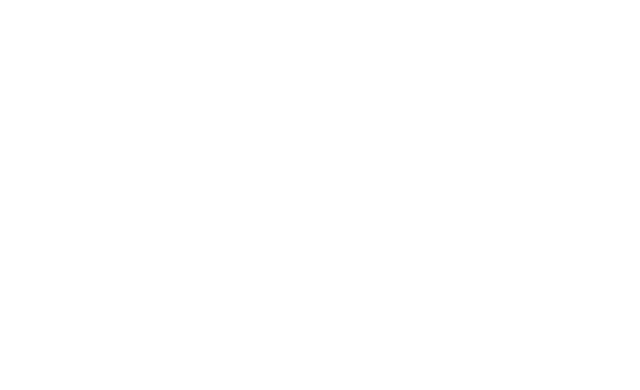
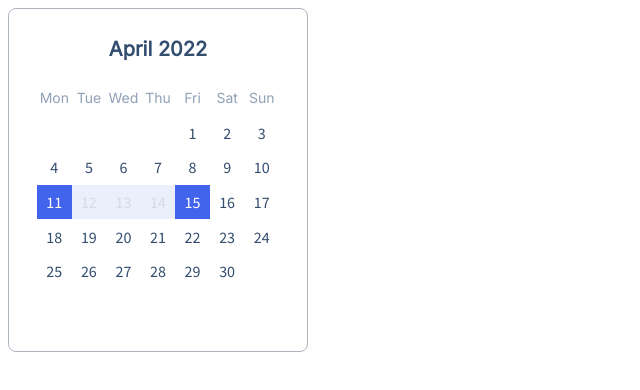
Before and after one commit to js-tasks-ru/htmlcss-20220317_starkhv, a website: page 05-lection3/03-calendar/index.html in a window 1280 px wide. Shown: the whole page, without its empty margins (0-640 px from the left). Drawn offline with Linux system fonts and the light colour scheme.

Commit message:
add solution for lec3-dz3-calendar

```diff
--- a/05-lection3/03-calendar/calendar.css
+++ b/05-lection3/03-calendar/calendar.css
@@ -0,0 +1,71 @@
+.calendar {
+  background: var(--white);
+  border: 1px solid var(--grey-3);
+  box-sizing: border-box;
+  border-radius: 8px;
+  padding: 28px;
+  width: 100%;
+}
+
+.calendar_size-normal {
+  max-width: 300px;
+}
+
+.calendar__title {
+  font-family: 'Inter', sans-serif;;
+  font-style: normal;
+  font-weight: 600;
+  font-size: 20px;
+  line-height: 24px;
+  text-align: center;
+  color: #334D6E;
+  margin-bottom: 20px;
+}
+
+.calendar__wraper {
+  position: relative;
+  padding-bottom: 100%;
+}
+
+.calendar__inner {
+  position: absolute;
+  top:0;
+  right: 0;
+  bottom: 0;
+  left: 0;
+  display: grid;
+  grid-template-columns: repeat(7, 1fr);
+  grid-template-rows: repeat(7, 1fr);
+}
+
+.calendar__item {
+  font-family: 'Source Sans Pro', sans-serif;
+  font-style: normal;
+  font-weight: 400;
+  font-size: 16px;
+  line-height: 20px;
+  display: flex;
+  align-items: center;
+  justify-content: center;
+  color: var(--grey-6);
+}
+
+.calendar__item_day {
+  font-family: 'Inter';
+  font-style: normal;
+  font-weight: 400;
+  font-size: 14px;
+  line-height: 20px;
+  text-align: center;
+  color: var(--grey-5);
+}
+
+.calendar__item_active {
+  background: var(--blue);
+  color: var(--white)
+}
+
+.calendar__item_between-active {
+  background: var(--blue-2);
+  opacity: 0.2;
+}
--- a/05-lection3/03-calendar/index.html
+++ b/05-lection3/03-calendar/index.html
@@ -7,6 +7,55 @@
         <title>Calendar</title>
     </head>
     <body>
+        <div class="calendar calendar_size-normal">
+            <div class="calendar__title">April 2022</div>
+            <div class="calendar__wraper">
+                <div class="calendar__inner">
+                    <span class="calendar__item calendar__item_day">Mon</span>
+                    <span class="calendar__item calendar__item_day">Tue</span>
+                    <span class="calendar__item calendar__item_day">Wed</span>
+                    <span class="calendar__item calendar__item_day">Thu</span>
+                    <span class="calendar__item calendar__item_day">Fri</span>
+                    <span class="calendar__item calendar__item_day">Sat</span>
+                    <span class="calendar__item calendar__item_day">Sun</span>
+                    <span class="calendar__item"></span>
+                    <span class="calendar__item"></span>
+                    <span class="calendar__item"></span>
+                    <span class="calendar__item"></span>
+                    <span class="calendar__item">1</span>
+                    <span class="calendar__item">2</span>
+                    <span class="calendar__item">3</span>
+                    <span class="calendar__item">4</span>
+                    <span class="calendar__item">5</span>
+                    <span class="calendar__item">6</span>
+                    <span class="calendar__item">7</span>
+                    <span class="calendar__item">8</span>
+                    <span class="calendar__item">9</span>
+                    <span class="calendar__item">10</span>
+                    <span class="calendar__item calendar__item_active">11</span>
+                    <span class="calendar__item calendar__item_between-active">12</span>
+                    <span class="calendar__item calendar__item_between-active">13</span>
+                    <span class="calendar__item calendar__item_between-active">14</span>
+                    <span class="calendar__item calendar__item_active">15</span>
+                    <span class="calendar__item">16</span>
+                    <span class="calendar__item">17</span>
+                    <span class="calendar__item">18</span>
+                    <span class="calendar__item">19</span>
+                    <span class="calendar__item">20</span>
+                    <span class="calendar__item">21</span>
+                    <span class="calendar__item">22</span>
+                    <span class="calendar__item">23</span>
+                    <span class="calendar__item">24</span>
+                    <span class="calendar__item">25</span>
+                    <span class="calendar__item">26</span>
+                    <span class="calendar__item">27</span>
+                    <span class="calendar__item">28</span>
+                    <span class="calendar__item">29</span>
+                    <span class="calendar__item">30</span>
+                    <span class="calendar__item"></span>
+                </div>
+            </div>
+        </div>
 
     </body>
 </html>
--- a/assets/css/main.css
+++ b/assets/css/main.css
@@ -6,11 +6,14 @@
     --pink: #F784AD;
     --purple: #7048E8;
     --blue: #4263EB;
+    --blue-2: #A0B1F5;
     --red: #F03D3E;
     --grey-1: #F8F9FA;
     --grey-2: #DDE2E5;
     --grey-3: #ACB5BD;
     --grey-4: #495057;
+    --grey-5: #90A0B7;
+    --grey-6: #334D6E;
 
     --blue-hover: #2342C0;
     --purple-hover: #5028C6;
--- a/assets/fonts/fonts.css
+++ b/assets/fonts/fonts.css
@@ -1,2 +1,3 @@
 @import url('https://fonts.googleapis.com/css2?family=Roboto:ital,wght@0,100;0,300;0,400;0,500;0,700;0,900;1,100;1,300;1,400;1,500;1,700;1,900&display=swap');
-@import url('https://fonts.googleapis.com/css2?family=Inter&display=swap')
+@import url('https://fonts.googleapis.com/css2?family=Inter&display=swap');
+@import url('https://fonts.googleapis.com/css2?family=Source+Sans+Pro&display=swap');
```
